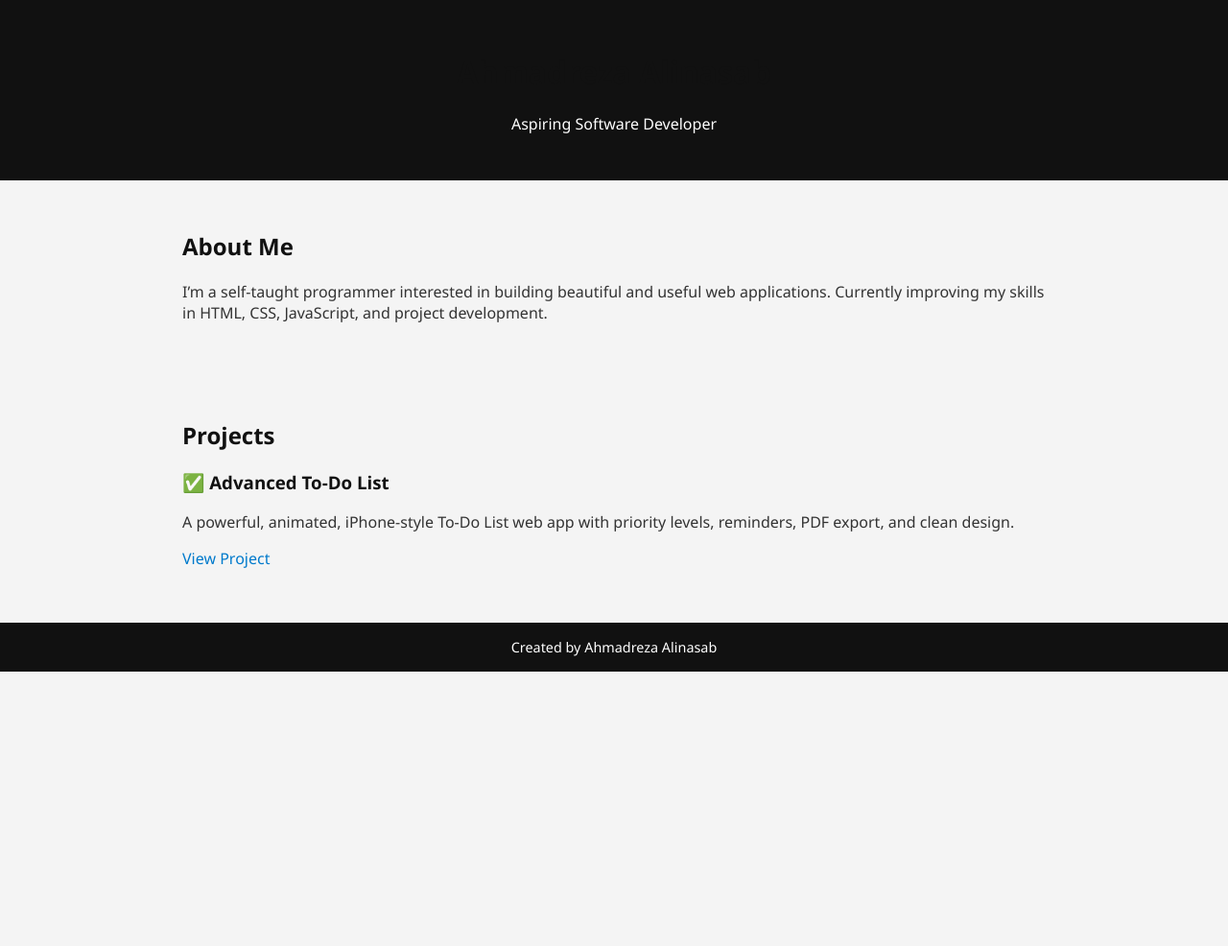
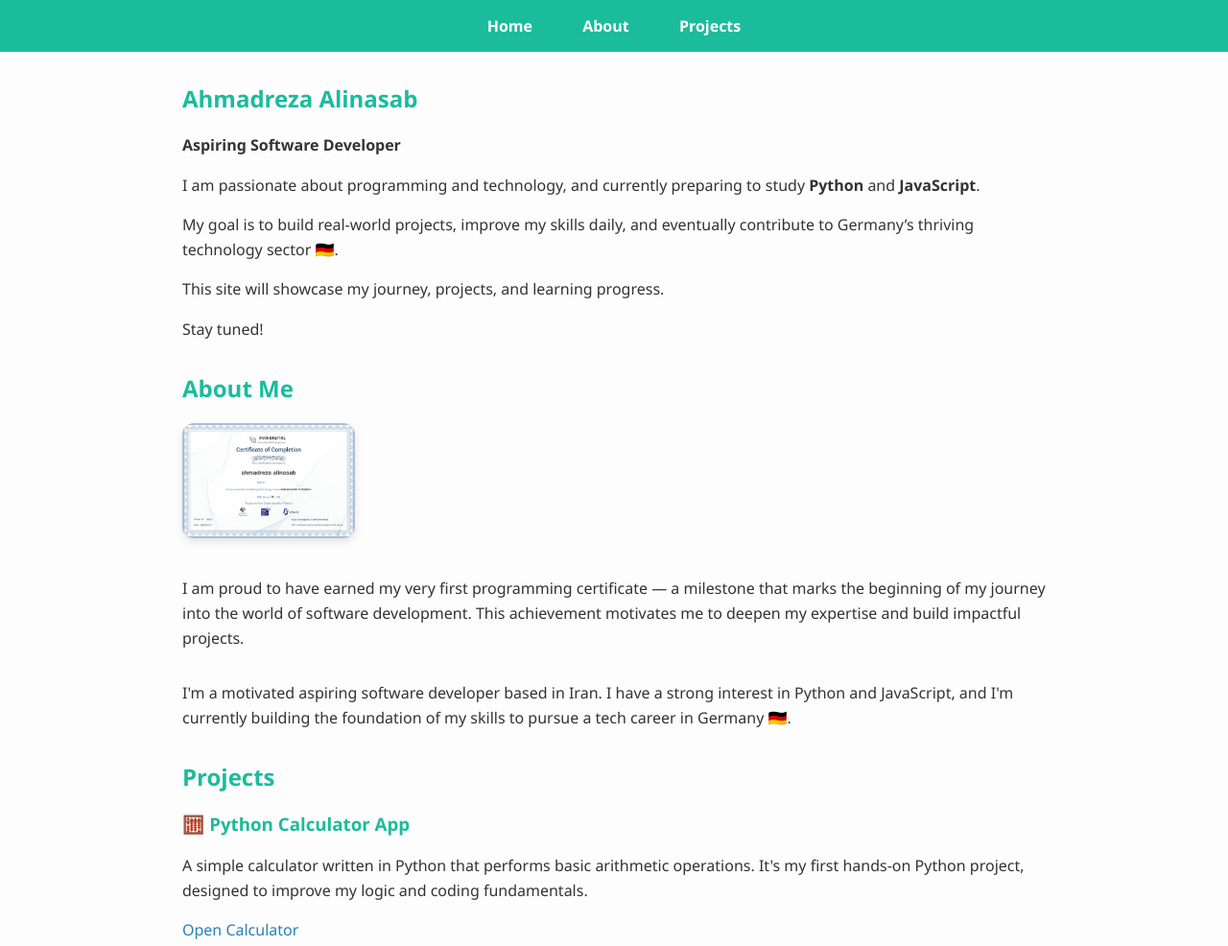
Before and after one commit to ahmadreza-alinasab/ahmadreza-alinasab.github.io, a plain HTML site: page index.html in a window 1280 px wide. Shown: the top 986 px of the page at 96% size. Before the commit the page ends 800 px from the top, so only its background shows below. Drawn offline with Linux system fonts and the light colour scheme.

Commit message:
Add files via upload

```diff
--- a/index.html
+++ b/index.html
@@ -7,63 +7,122 @@
   <style>
     body {
       font-family: 'Segoe UI', Tahoma, Geneva, Verdana, sans-serif;
-      background: #f4f4f4;
+      background-color: #fdfdfd;
       margin: 0;
       padding: 0;
       color: #333;
     }
-    header {
-      background: #111;
-      color: white;
-      padding: 2rem;
+    nav {
+      background-color: #1abc9c;
+      padding: 1rem;
       text-align: center;
     }
+    nav a {
+      color: white;
+      text-decoration: none;
+      margin: 0 1.5rem;
+      font-weight: bold;
+      font-size: 1rem;
+    }
+    nav a:hover {
+      text-decoration: underline;
+    }
     section {
-      padding: 2rem;
       max-width: 900px;
-      margin: auto;
+      margin: 2rem auto;
+      padding: 0 1rem;
     }
     h1, h2, h3 {
-      color: #111;
+      color: #1abc9c;
     }
-    .projects a {
-      color: #007acc;
+    p {
+      line-height: 1.6;
+      font-size: 1rem;
+    }
+    .project {
+      margin-bottom: 24px;
+    }
+    .project a {
+      color: #2980b9;
       text-decoration: none;
     }
-    .projects a:hover {
+    .project a:hover {
       text-decoration: underline;
-    }
-    .project-item {
-      margin-bottom: 1.5rem;
     }
     footer {
       text-align: center;
       padding: 1rem;
       font-size: 0.9rem;
-      background: #111;
+      background-color: #111;
       color: white;
+      margin-top: 2rem;
+    }
+    .certificate-img {
+      width: 180px;
+      border-radius: 12px;
+      box-shadow: 0 4px 8px rgba(0,0,0,0.1);
+      margin-right: 24px;
+    }
+    .about-flex {
+      display: flex;
+      flex-wrap: wrap;
+      align-items: center;
+      gap: 24px;
     }
   </style>
 </head>
 <body>
-  <header>
+
+  <nav>
+    <a href="#home">Home</a>
+    <a href="#about">About</a>
+    <a href="#projects">Projects</a>
+  </nav>
+
+  <section id="home">
     <h1>Ahmadreza Alinasab</h1>
-    <p>Aspiring Software Developer</p>
-  </header>
+    <p><strong>Aspiring Software Developer</strong></p>
+    <p>I am passionate about programming and technology, and currently preparing to study <strong>Python</strong> and <strong>JavaScript</strong>.</p>
+    <p>My goal is to build real-world projects, improve my skills daily, and eventually contribute to Germany’s thriving technology sector 🇩🇪.</p>
+    <p>This site will showcase my journey, projects, and learning progress.</p>
+    <p>Stay tuned!</p>
+  </section>
 
   <section id="about">
     <h2>About Me</h2>
-    <p>I’m a self-taught programmer interested in building beautiful and useful web applications. Currently improving my skills in HTML, CSS, JavaScript, and project development.</p>
+    <div class="about-flex">
+      <img src="IMG_20250721_072012.jpg" alt="My First Programming Certificate" class="certificate-img" />
+      <div>
+        <p>I am proud to have earned my very first programming certificate — a milestone that marks the beginning of my journey into the world of software development. This achievement motivates me to deepen my expertise and build impactful projects.</p>
+      </div>
+    </div>
+    <p>I'm a motivated aspiring software developer based in Iran. I have a strong interest in Python and JavaScript, and I'm currently building the foundation of my skills to pursue a tech career in Germany 🇩🇪.</p>
   </section>
 
-  <section id="projects" class="projects">
+  <section id="projects">
     <h2>Projects</h2>
 
-    <div class="project-item">
-      <h3>✅ Advanced To-Do List</h3>
-      <p>
-        A powerful, animated, iPhone-style To-Do List web app with priority levels, reminders, PDF export, and clean design.
-      </p>
+    <div class="project">
+      <h3 style="color: #1abc9c;">🧮 Python Calculator App</h3>
+      <p>A simple calculator written in Python that performs basic arithmetic operations. It's my first hands-on Python project, designed to improve my logic and coding fundamentals.</p>
+      <p><a href="calculator.html" target="_blank">Open Calculator</a></p>
+    </div>
+
+    <div class="project">
+      <h3 style="color: #1abc9c;">🌐 Portfolio Website</h3>
+      <p>This website is my personal space on the internet where I showcase my projects, progress, and passion for programming. Built with pure HTML and CSS.</p>
+      <p><em>You're looking at it!</em></p>
+    </div>
+
+    <div class="project">
+      <h3 style="color: #1abc9c;">🎖️ Certificate Showcase</h3>
+      <p>Uploaded my first programming certificate to mark the beginning of my development journey. A great reminder of how far I've come and where I'm going.</p>
+      <p><a href="IMG_20250721_072012.jpg" target="_blank">View Certificate</a></p>
+    </div>
+
+    <div class="project">
+      <h3 style="color: #1abc9c;">✅ Advanced To-Do List</h3>
+      <p>A powerful, animated, iPhone-style To-Do List web app with priority levels, reminders, PDF export, and clean design.</p>
       <p><a href="todo-list.html" target="_blank">View Project</a></p>
     </div>
 
@@ -72,5 +131,6 @@
   <footer>
     Created by Ahmadreza Alinasab
   </footer>
+
 </body>
 </html>
```
